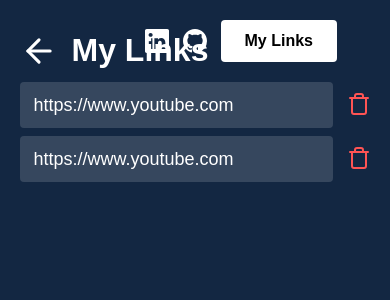
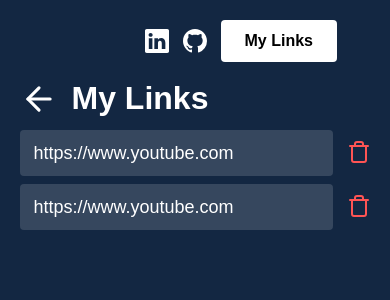
Before and after one commit to joaocorner/mylink, a React (Create React App) app: page /links in a window 390 px wide. Shown: the top 300 px of the page. Built offline with nearby package versions, Linux system fonts and the light colour scheme.

Commit message:
bug fixed

```diff
--- a/src/pages/Links/links.css
+++ b/src/pages/Links/links.css
@@ -63,6 +63,7 @@
 @media(max-width: 715px) {
     .links-container {
         width: 90%;
+        margin-top: 80px;
     }
 
     .logo h1 {
```
